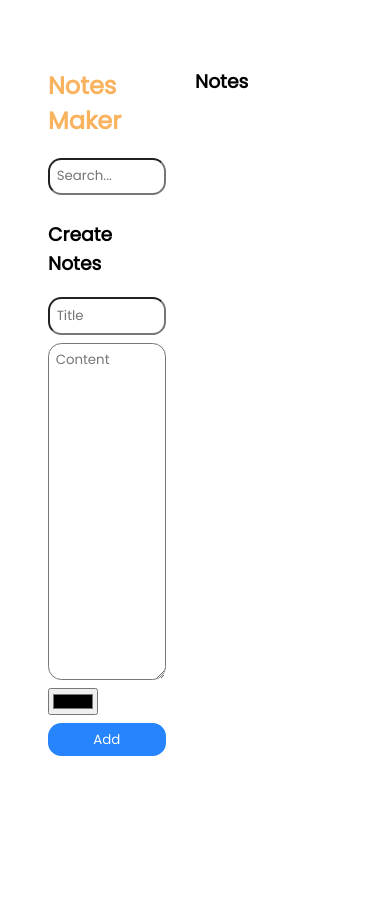
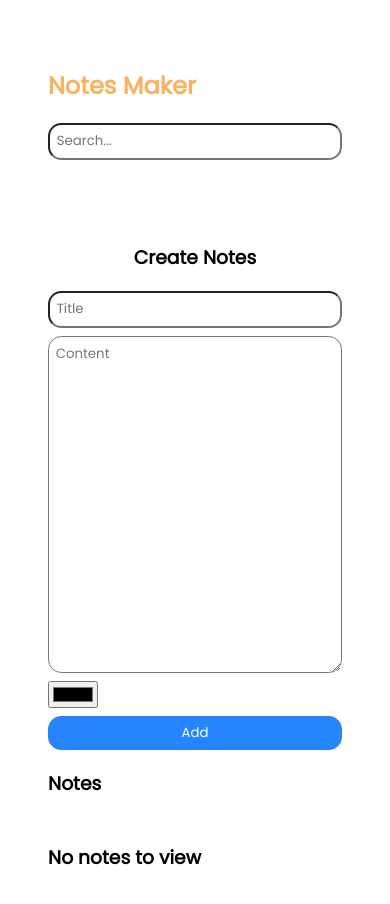
Before and after one commit to Aryann208/Notes-App, a React (Create React App) app: page / in a window 390 px wide. Shown: the top 904 px of the page. Before the commit the page ends 844 px from the top, so only its background shows below. Built offline with nearby package versions, Linux system fonts and the light colour scheme.

Commit message:
minor fix

```diff
--- a/src/App.css
+++ b/src/App.css
@@ -1,4 +1,5 @@
 @import url('https://fonts.googleapis.com/css2?family=Poppins:wght@300;400&display=swap');
+
 * {
   box-sizing: border-box;
   font-family: Poppins, sans-serif;
@@ -9,15 +10,16 @@
   width: 100%;
   margin-bottom: 4em;
 }
+
 .app-container {
   height: 100vh;
   overflow: hidden;
   width: 100vw;
   padding: 3em;
 }
+
 .main-container {
   height: 100%;
-
   display: flex;
   justify-content: space-between;
 }
@@ -25,7 +27,6 @@
 .notes-section {
   width: 50%;
   height: 100%;
-
   display: flex;
   flex-direction: column;
   gap: 0.5em;
@@ -43,6 +44,24 @@
   width: 40%;
   display: flex;
   flex-direction: column;
-
   align-items: center;
 }
+
+/* Media Query for Mobile Screens */
+@media (max-width: 767px) {
+
+  .app-container {
+    height: auto;}
+  .main-container {
+    height: auto;
+    flex-direction: column;
+  }
+
+  .notes-section {
+    width: 100%;
+  }
+
+  .notes-creation {
+    width: 100%;
+  }
+}
--- a/src/App.js
+++ b/src/App.js
@@ -90,6 +90,8 @@ const App = () => {
         <div className="notes-section">
           <h3>Notes</h3>
           <div className="notes-collection">
+            {filteredNotes.length ? (
+              <>
                 {filteredNotes.map((note, index) => (
                   <Note
                     key={index}
@@ -98,6 +100,10 @@ const App = () => {
                     onDelete={() => deleteNote(index)}
                   />
                 ))}
+              </>
+            ) : (
+              <h3>No notes to view</h3>
+            )}
           </div>
         </div>
       </div>
```
Lines whose indentation alone changed are shown as unchanged.
